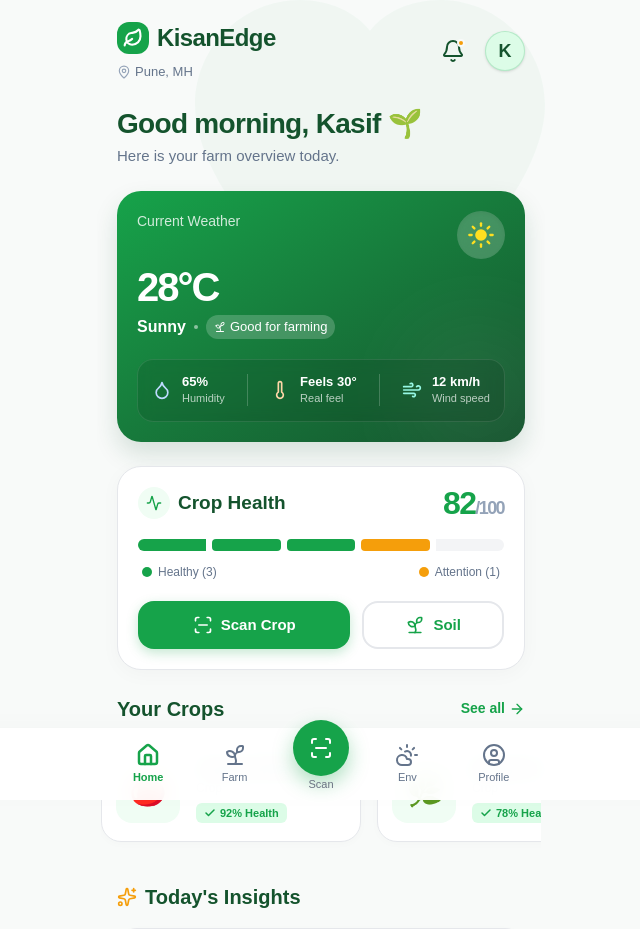
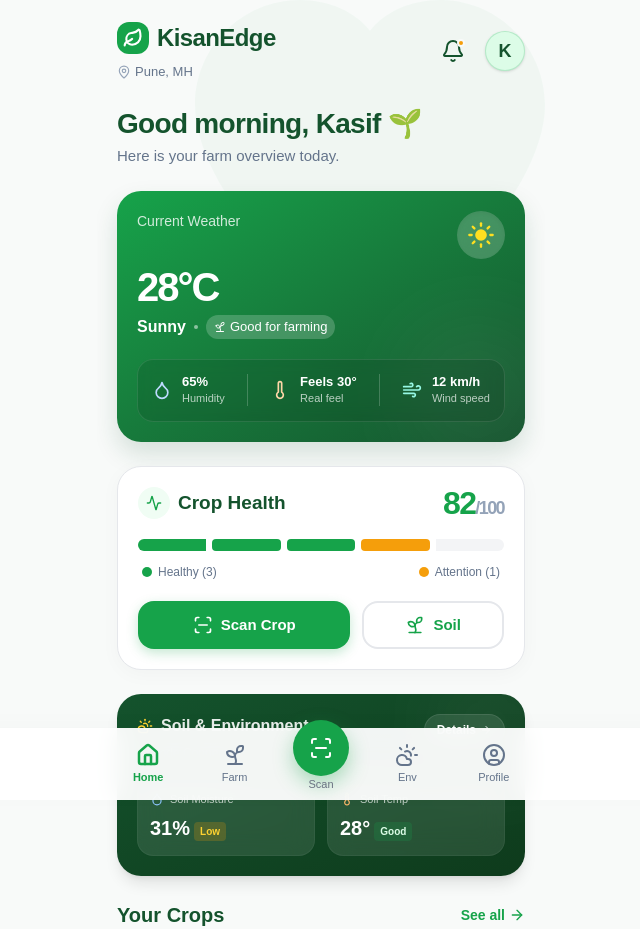
Before and after one commit to MdKasif0/KisanEdge, a Next.js app: page /home in a window 1280 px wide. Shown: the top 929 px of the page, without its empty margins (319-959 px from the left). Built offline with nearby package versions, Linux system fonts and the light colour scheme.

Commit message:
feat: add soil and environment monitoring card to dashboard and update environment page header icon

```diff
--- a/src/app/(app)/environment/page.tsx
+++ b/src/app/(app)/environment/page.tsx
@@ -87,12 +87,10 @@ export default function EnvironmentPage() {
 
         {/* Header */}
         <header className="sticky top-0 z-40 bg-[#F8FAF9]/90 backdrop-blur-md px-5 pt-safe pb-4 border-b border-gray-100 flex items-center justify-between">
-          <div className="flex items-center gap-3">
-            <Link href="/home">
-              <button className="w-10 h-10 flex items-center justify-center rounded-full hover:bg-gray-100 transition-colors -ml-2">
-                <ArrowLeft className="w-6 h-6 text-[#14532D]" />
-              </button>
-            </Link>
+          <div className="flex items-center gap-2.5">
+            <div className="w-8 h-8 bg-[#16A34A] rounded-xl flex items-center justify-center">
+              <Sprout className="w-5 h-5 text-white stroke-[2.5]" />
+            </div>
             <h1 className="text-[20px] font-bold text-[#14532D] tracking-tight">
               {isFarmer ? "Field Sensor" : "Plant Environment"}
             </h1>
--- a/src/components/dashboard/farmer-dashboard.tsx
+++ b/src/components/dashboard/farmer-dashboard.tsx
@@ -199,6 +199,52 @@ export function FarmerDashboard() {
             </div>
           </motion.div>
 
+          {/* Environment Preview Card */}
+          <motion.div variants={item} className="bg-gradient-to-br from-[#14532D] to-[#0e3b1c] rounded-[24px] p-5 text-white shadow-lg relative overflow-hidden">
+            <div className="absolute -right-8 -top-8 w-32 h-32 bg-white/5 rounded-full blur-2xl" />
+            <div className="flex justify-between items-start mb-4 relative z-10">
+              <div className="flex flex-col">
+                <div className="flex items-center gap-2 mb-1">
+                  <CloudSun className="w-4 h-4 text-amber-300" />
+                  <h2 className="text-[16px] font-bold text-white/90">Soil & Environment</h2>
+                </div>
+                <div className="flex items-center gap-1.5 mt-0.5">
+                  <div className="w-2 h-2 rounded-full bg-[#16A34A] shadow-[0_0_8px_rgba(22,163,74,0.8)]" />
+                  <span className="text-[12px] text-white/70 font-medium">Node Connected</span>
+                </div>
+              </div>
+              <Link href="/environment">
+                <Button variant="ghost" size="sm" className="h-8 rounded-full bg-white/10 hover:bg-white/20 text-white text-[12px] font-semibold border border-white/10">
+                  Details <ArrowRight className="w-3 h-3 ml-1" />
+                </Button>
+              </Link>
+            </div>
+
+            <div className="grid grid-cols-2 gap-3 relative z-10">
+              <div className="bg-white/10 backdrop-blur-md rounded-[16px] p-3 flex flex-col border border-white/5">
+                <div className="flex items-center gap-1.5 mb-1.5">
+                  <Droplet className="w-3.5 h-3.5 text-blue-300" />
+                  <span className="text-[11px] font-medium text-white/70">Soil Moisture</span>
+                </div>
+                <div className="flex items-baseline gap-1">
+                  <span className="text-[20px] font-bold">31%</span>
+                  <span className="text-[10px] bg-amber-500/20 text-amber-300 px-1.5 py-0.5 rounded-sm font-semibold">Low</span>
+                </div>
+              </div>
+
+              <div className="bg-white/10 backdrop-blur-md rounded-[16px] p-3 flex flex-col border border-white/5">
+                <div className="flex items-center gap-1.5 mb-1.5">
+                  <Thermometer className="w-3.5 h-3.5 text-orange-300" />
+                  <span className="text-[11px] font-medium text-white/70">Soil Temp</span>
+                </div>
+                <div className="flex items-baseline gap-1">
+                  <span className="text-[20px] font-bold">28°</span>
+                  <span className="text-[10px] bg-[#16A34A]/20 text-[#DCFCE7] px-1.5 py-0.5 rounded-sm font-semibold">Good</span>
+                </div>
+              </div>
+            </div>
+          </motion.div>
+
           {/* Your Crops */}
           <motion.section variants={item}>
             <div className="flex items-center justify-between mb-4">
```
